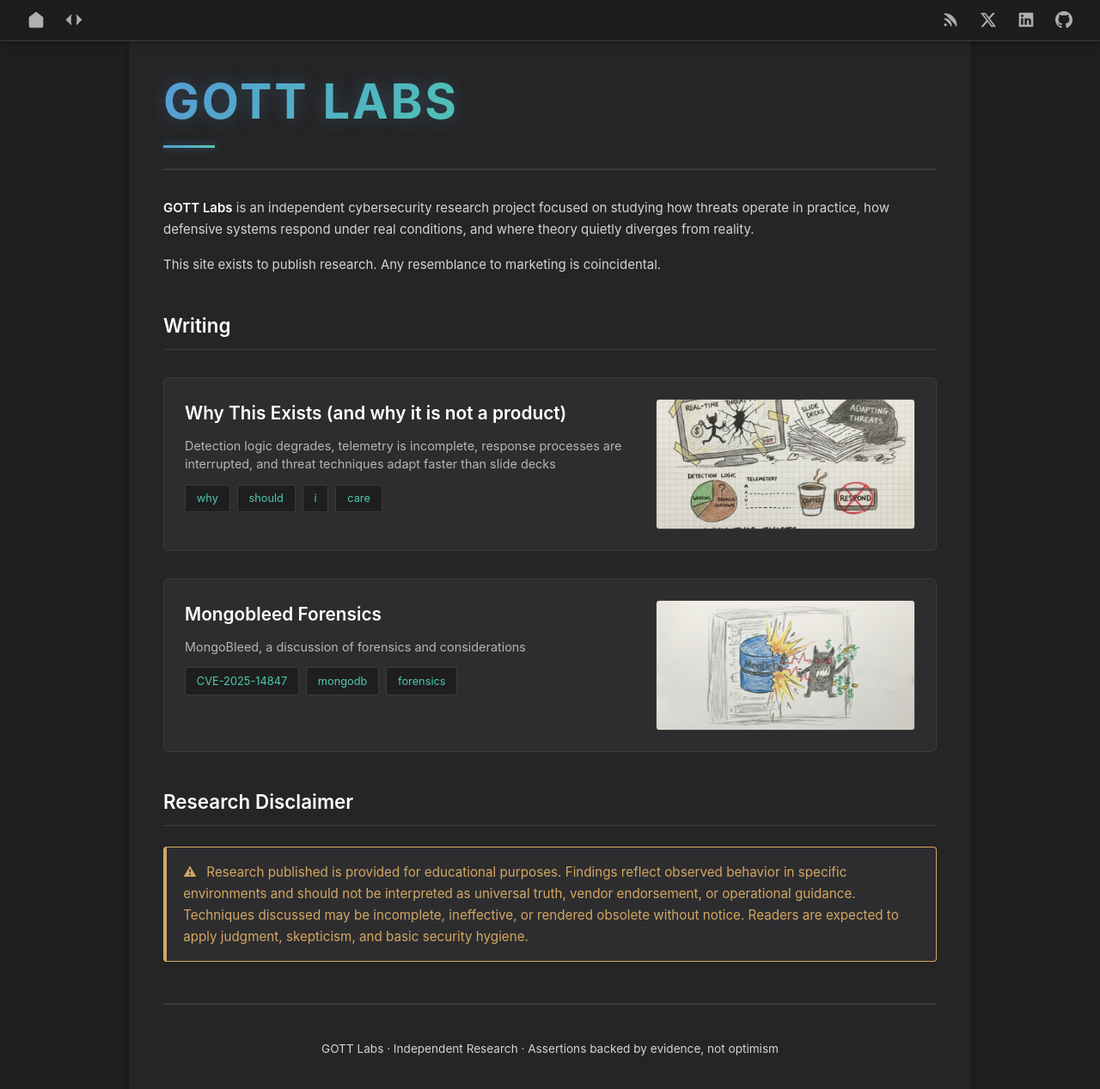
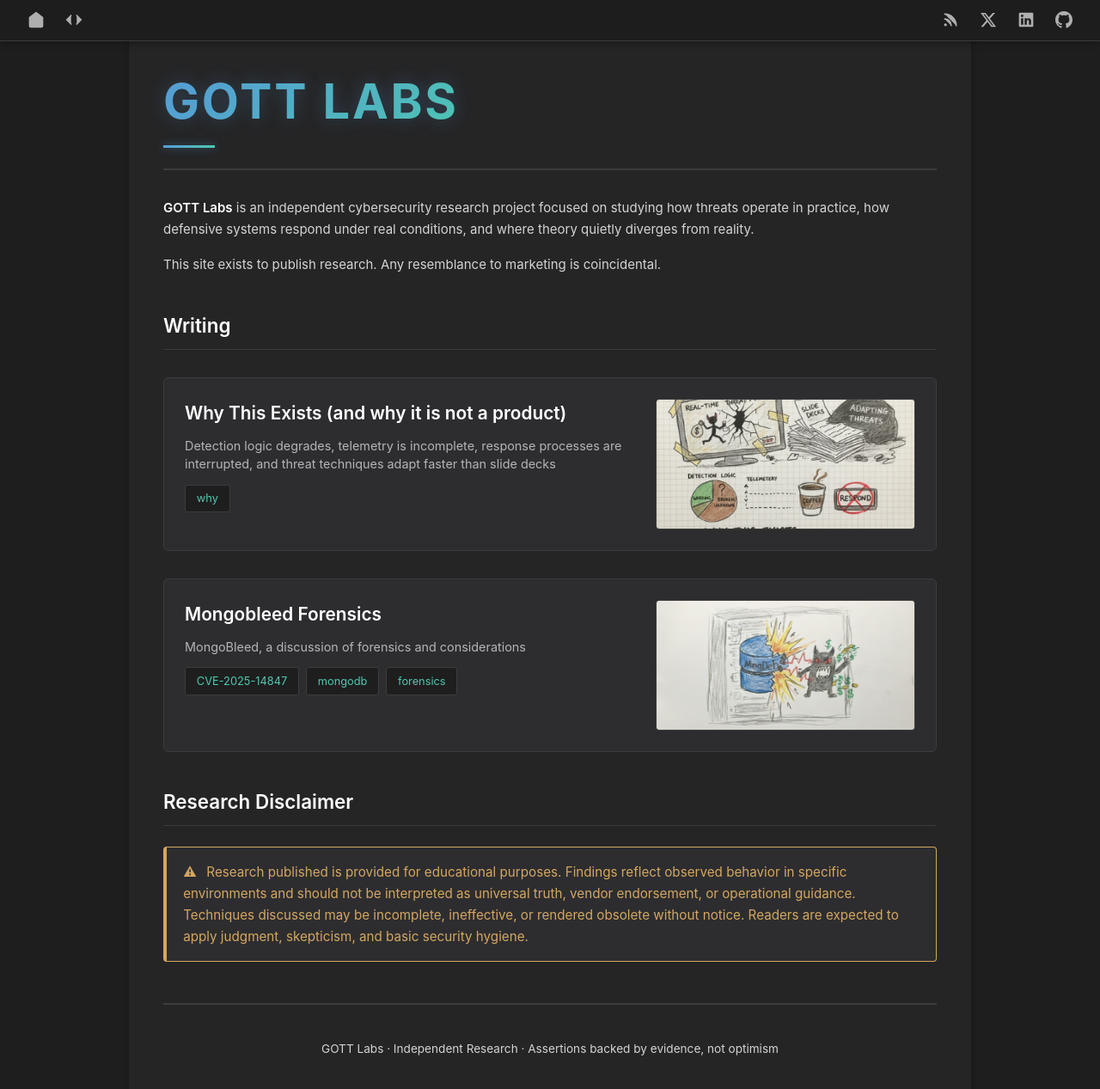
Before and after one commit to gottlabs/home, a Jekyll site: the page built from index.md, in a window 1280 px wide and 1319 px high. Shown: the top 1267 px of the window at 86% size. Built offline with Jekyll 4.4.1, drawn with Linux system fonts in a browser that asks for light colours.

Commit message:
Update index.md

```diff
--- a/index.md
+++ b/index.md
@@ -15,9 +15,6 @@ This site exists to publish research. Any resemblance to marketing is coincident
     <p>Detection logic degrades, telemetry is incomplete, response processes are interrupted, and threat techniques adapt faster than slide decks</p>
     <div class="post-tags">
       <span class="tag">why</span>
-      <span class="tag">should</span>
-      <span class="tag">i</span>
-      <span class="tag">care</span>
     </div>
   </div>
   <div class="post-image">
```
